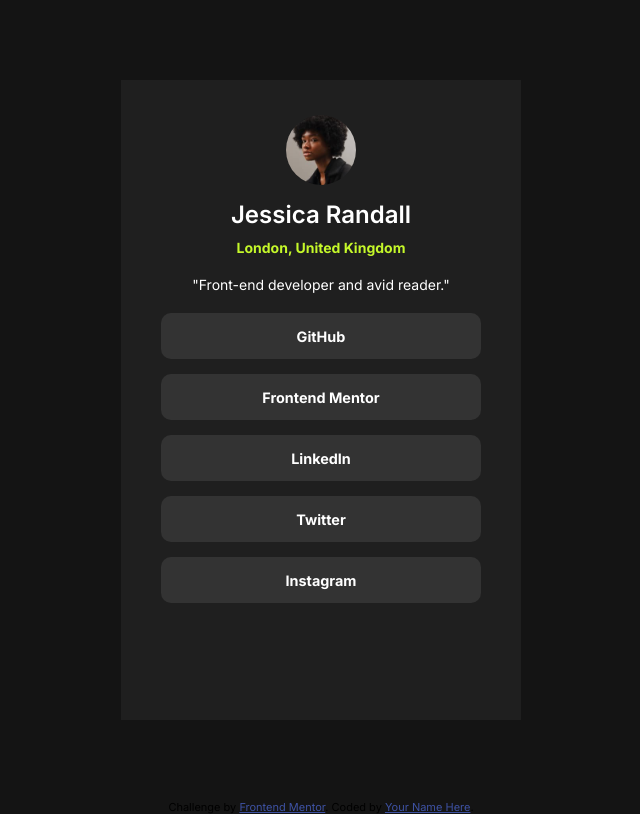
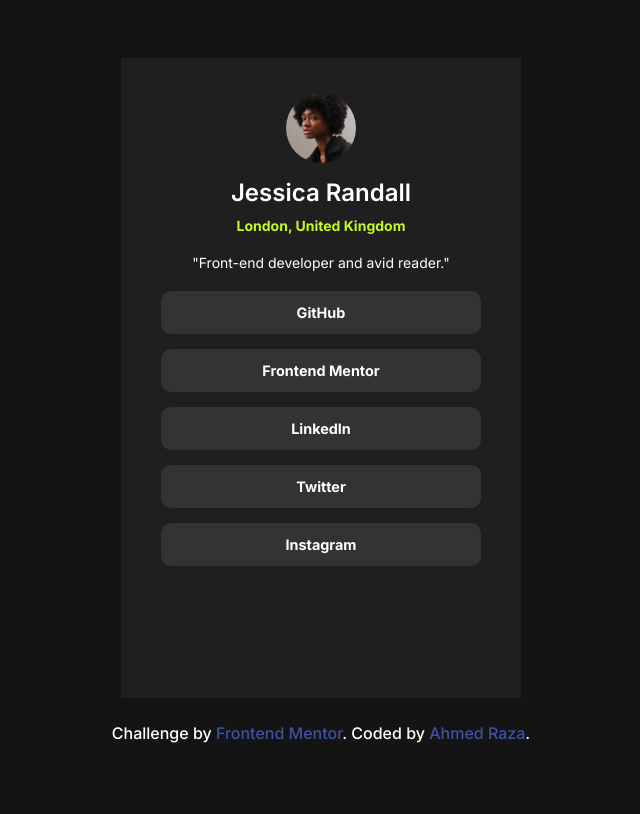
Before and after one commit to ahmedraza032/social-links-page, a plain HTML site: page index.html in a window 1280 px wide. Shown: the whole page, without its empty margins (319-959 px from the left). Drawn offline with Linux system fonts and the light colour scheme.

Commit message:
Update README.md

```diff
--- a/index.html
+++ b/index.html
@@ -9,7 +9,7 @@
   <title>Frontend Mentor | Social links profile</title>
 
   <style>
-    .attribution { font-size: 11px; text-align: center; }
+    .attribution {text-align: center; }
     .attribution a { color: hsl(228, 45%, 44%); }
   </style>
 </head>
@@ -24,37 +24,28 @@
       </div>
       <div class="links">
         <div class="link">
-          <a href="">GitHub</a>
+          GitHub
         </div>
         <div class="link">
-          <a href="">Frontend Mentor</a>
+         Frontend Mentor
         </div>
         <div class="link">
-          <a href="">LinkedIn</a>
+          LinkedIn
         </div>
         <div class="link">
-          <a href="">Twitter</a>
+          Twitter
         </div>
         <div class="link">
-          <a href="">Instagram</a>
+          Instagram
         </div>
       </div>
     </section>
+    <div class="attribution">
+      Challenge by <a href="https://www.frontendmentor.io?ref=challenge" target="_blank">Frontend Mentor</a>.
+      Coded by <a href="https://www.frontendmentor.io/profile/ahmedraza032">Ahmed Raza</a>.
+    </div>
   </main>
 
 
-
-
-
-
-
-
-
-
-
-  <div class="attribution">
-    Challenge by <a href="https://www.frontendmentor.io?ref=challenge" target="_blank">Frontend Mentor</a>.
-    Coded by <a href="#">Your Name Here</a>.
-  </div>
 </body>
 </html>
--- a/style.css
+++ b/style.css
@@ -27,8 +27,10 @@ p {
 main {
   height: 100vh;
   display: flex;
+  flex-direction: column;
   justify-content: center;
   align-items: center;
+  gap: 25px;
 }
 
 section {
@@ -84,15 +86,25 @@ section {
   border-radius: 10px;
   cursor: pointer;
   transition: background-color 0.15s;
+  font-weight: 700;
+  font-size: 0.9em;
+  color: var(--white);
 }
 
 .link:hover {
-  background-color: var(--grey-900);
+  background-color: var(--green);
 }
 
-.link > a {
+.link:hover {
+  color: var(--grey-900);
+}
+
+.attribution {
+  color: var(--white);
+  font-size: 16px;
+  font-weight: 500;
+}
+
+.attribution  a {
   text-decoration: none;
-  color: var(--white);
-  font-size: 0.9em;
-  font-weight: 700;
 }
```
Also changed, not shown: 2 other files.
